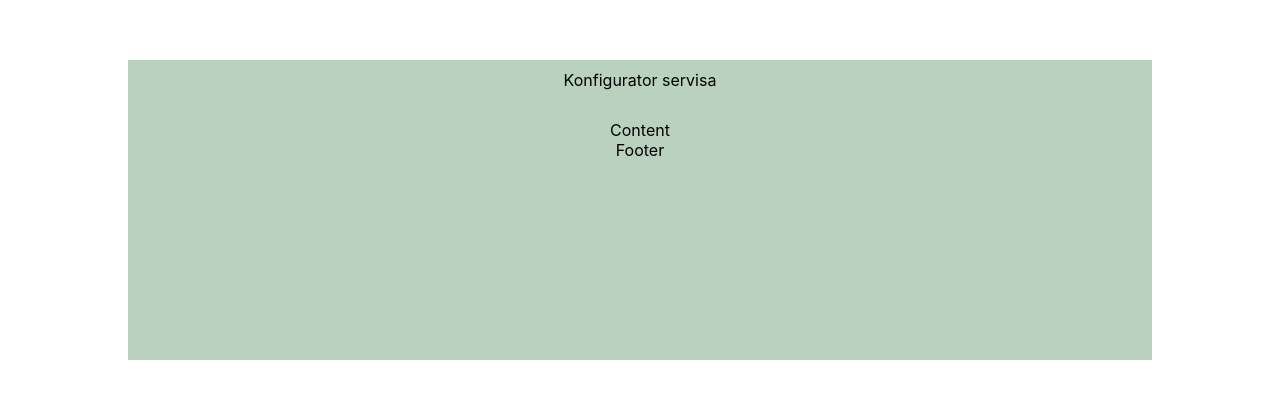
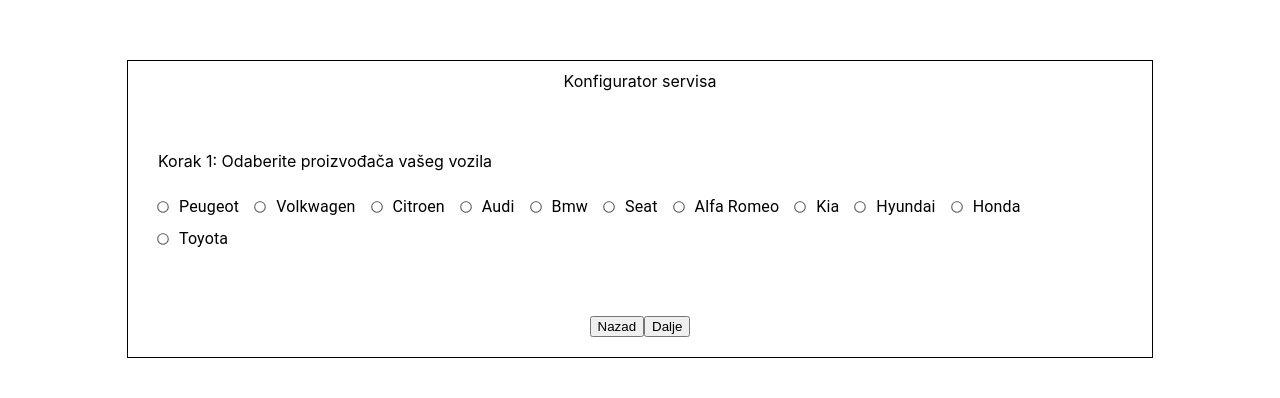
Before and after one commit to edohor/car_configurator, a React (Create React App) app in the folder car-configurator/: page / in a window 1280 px wide. Shown: the top 398 px of the page. Built offline with nearby package versions, Linux system fonts and the light colour scheme.

Commit message:
Implemented Redux state management

```diff
--- a/car-configurator/package.json
+++ b/car-configurator/package.json
@@ -6,12 +6,15 @@
     "@emotion/react": "^11.10.0",
     "@emotion/styled": "^11.10.0",
     "@mui/material": "^5.10.0",
+    "@reduxjs/toolkit": "^1.8.4",
     "@testing-library/jest-dom": "^5.16.5",
     "@testing-library/react": "^13.3.0",
     "@testing-library/user-event": "^13.5.0",
     "react": "^18.2.0",
     "react-dom": "^18.2.0",
+    "react-redux": "^8.0.2",
     "react-scripts": "5.0.1",
+    "redux": "^4.2.0",
     "web-vitals": "^2.1.4"
   },
   "scripts": {
--- /dev/null
+++ b/car-configurator/src/Components/Configurator/CarMakeQuestion.jsx
@@ -0,0 +1,33 @@
+import React, { useState, useEffect } from 'react';
+import GridItem from '../Layout/Grid/GridItem';
+import GridContainer from '../Layout/Grid/GridContainer';
+import RadioButtonsGroup from '../Layout/RadioButtonGroup';
+import { getCarMakes } from '../../Helpers/questionHelper';
+import { useSelector, useDispatch } from 'react-redux';
+import { selectCarMake } from '../../state/reducers/configurationSlice';
+
+export default function CarMakeQuestion() {
+  const carMakes = getCarMakes();
+  const state = useSelector((state) => state.carMake);
+  const dispatch = useDispatch();
+
+  const saveCarMake = (carMake) => {
+    dispatch(selectCarMake(carMake));
+  };
+
+  return (
+    <div className="modalWindowContainerQuestion">
+      <GridContainer direction="column">
+        <GridItem className="title">
+          <div>Korak 1: Odaberite proizvođača vašeg vozila</div>
+        </GridItem>
+        <GridItem className="content">
+          <RadioButtonsGroup
+            options={carMakes}
+            buttonSelected={(carMake) => saveCarMake(carMake)}
+          />
+        </GridItem>
+      </GridContainer>
+    </div>
+  );
+}
--- /dev/null
+++ b/car-configurator/src/Components/Layout/RadioButtonGroup.jsx
@@ -0,0 +1,50 @@
+import React, { useState, useEffect } from 'react';
+import {
+  Radio,
+  RadioGroup,
+  FormControlLabel,
+  FormControl,
+} from '@mui/material';
+import GridItem from '../Layout/Grid/GridItem';
+import GridContainer from '../Layout/Grid/GridContainer';
+
+export default function RadioButtonsGroup(props) {
+  const { options, ...rest } = props;
+  const [value, setValue] = useState();
+
+  const handleChange = (event) => {
+    setValue(event.target.value);
+  };
+
+  useEffect(() => {
+    props.buttonSelected && props.buttonSelected(value);
+  }, [value]);
+
+  return (
+    <FormControl>
+      <RadioGroup
+        aria-labelledby="demo-controlled-radio-buttons-group"
+        name="controlled-radio-buttons-group"
+        onChange={handleChange}
+      >
+        <GridContainer>
+          {options &&
+            options.map((option) => (
+              <GridItem key={option}>
+                <FormControlLabel
+                  value={option}
+                  control={<Radio />}
+                  label={option}
+                  sx={{
+                    '& .MuiSvgIcon-root': {
+                      fontSize: 14,
+                    },
+                  }}
+                />
+              </GridItem>
+            ))}
+        </GridContainer>
+      </RadioGroup>
+    </FormControl>
+  );
+}
--- a/car-configurator/src/Components/ModalWindow/ModalWindow.jsx
+++ b/car-configurator/src/Components/ModalWindow/ModalWindow.jsx
@@ -2,19 +2,25 @@ import React, { useState, useEffect } from 'react';
 import '../../Styles/ModalWindow.css';
 import GridItem from '../Layout/Grid/GridItem';
 import GridContainer from '../Layout/Grid/GridContainer';
+import ModalWindowNavigation from './ModalWindowNavigation';
+import CarMakeQuestion from '../../Components/Configurator/CarMakeQuestion';
+import { useSelector, useDispatch } from 'react-redux';
 
 export default function ModalWindow() {
+  const state = useSelector((state) => state);
+  console.log('state', state);
+
   return (
     <div className="modalWindowContainer">
       <GridContainer direction="column" className="modalWindow">
         <GridItem className="modalWindowHeader">
-          <text>Konfigurator servisa</text>
+          <div>Konfigurator servisa</div>
         </GridItem>
         <GridItem className="modalWindowContent">
-          <text>Content</text>
+          <CarMakeQuestion />
         </GridItem>
         <GridItem className="modalWindowFooter">
-          <text>Footer</text>
+          <ModalWindowNavigation />
         </GridItem>
       </GridContainer>
     </div>
--- /dev/null
+++ b/car-configurator/src/Components/ModalWindow/ModalWindowNavigation.jsx
@@ -0,0 +1,26 @@
+import React, { useState, useEffect } from 'react';
+import '../../Styles/ModalWindow.css';
+import GridItem from '../Layout/Grid/GridItem';
+import GridContainer from '../Layout/Grid/GridContainer';
+import { useSelector, useDispatch } from 'react-redux';
+import {
+  incrementStep,
+  decrementStep,
+} from '../../state/reducers/configurationSlice';
+
+export default function ModalWindowNavigation() {
+  const dispatch = useDispatch();
+
+  return (
+    <div className="modalWindowNavigation">
+      <GridContainer direction="row">
+        <GridItem>
+          <button onClick={() => dispatch(decrementStep())}>Nazad</button>
+        </GridItem>
+        <GridItem>
+          <button onClick={() => dispatch(incrementStep())}>Dalje</button>
+        </GridItem>
+      </GridContainer>
+    </div>
+  );
+}
--- /dev/null
+++ b/car-configurator/src/Helpers/questionHelper.js
@@ -0,0 +1,15 @@
+export const getCarMakes = () => {
+  return [
+    'Peugeot',
+    'Volkwagen',
+    'Citroen',
+    'Audi',
+    'Bmw',
+    'Seat',
+    'Alfa Romeo',
+    'Kia',
+    'Hyundai',
+    'Honda',
+    'Toyota',
+  ];
+};
--- a/car-configurator/src/Styles/ModalWindow.css
+++ b/car-configurator/src/Styles/ModalWindow.css
@@ -1,9 +1,8 @@
 .modalWindowContainer {
   width: 80%;
-  height: 300px;
-  background-color: rgb(185, 209, 190);
   margin: 60px auto;
   text-align: center;
+  border: 1px solid #000000;
 }
 .modalWindowContainer .modalWindow {
   height: 100%;
@@ -15,6 +14,13 @@
   margin-top: 30px;
 }
 .modalWindowContainer .modalWindowFooter {
-  position: relative;
-  bottom: 0px;
+  margin: 30px auto 20px;
+}
+
+.modalWindowContainerQuestion {
+  text-align: left;
+  padding: 30px;
+}
+.modalWindowContainerQuestion .content {
+  margin-top: 20px;
 }/*# sourceMappingURL=ModalWindow.css.map */
--- a/car-configurator/src/Styles/ModalWindow.scss
+++ b/car-configurator/src/Styles/ModalWindow.scss
@@ -2,10 +2,9 @@
 
 .modalWindowContainer {
   width: 80%;
-  height: 300px;
-  background-color: $bgColor;
   margin: 60px auto;
   text-align: center;
+  border: 1px solid #000000;
 
   .modalWindow {
     height: 100%;
@@ -20,7 +19,18 @@
   }
 
   .modalWindowFooter {
-    position: relative;
-    bottom: 0px;
+    margin: 30px auto 20px;
   }
 }
+
+.modalWindowContainerQuestion {
+  text-align: left;
+  padding: 30px;
+
+  .title {
+  }
+
+  .content {
+    margin-top: 20px;
+  }
+}
--- a/car-configurator/src/index.js
+++ b/car-configurator/src/index.js
@@ -3,11 +3,15 @@ import ReactDOM from 'react-dom/client';
 import './index.css';
 import App from './App';
 import reportWebVitals from './reportWebVitals';
+import { store } from './state/store';
+import { Provider } from 'react-redux';
 
 const root = ReactDOM.createRoot(document.getElementById('root'));
 root.render(
   <React.StrictMode>
-    <App />
+    <Provider store={store}>
+      <App />
+    </Provider>
   </React.StrictMode>
 );
 
--- /dev/null
+++ b/car-configurator/src/state/reducers/configurationSlice.js
@@ -0,0 +1,28 @@
+import { createSlice } from '@reduxjs/toolkit';
+
+const initialState = {
+  configurationStep: 1,
+  carMake: null,
+};
+
+export const configurationSlice = createSlice({
+  name: 'configurator',
+  initialState,
+  reducers: {
+    incrementStep: (state) => {
+      state.configurationStep += 1;
+    },
+    decrementStep: (state) => {
+      state.configurationStep -= 1;
+    },
+    selectCarMake: (state, action) => {
+      state.carMake = action.payload;
+    },
+  },
+});
+
+// Action creators are generated for each case reducer function
+export const { incrementStep, decrementStep, selectCarMake } =
+  configurationSlice.actions;
+
+export default configurationSlice.reducer;
--- /dev/null
+++ b/car-configurator/src/state/store.js
@@ -0,0 +1,6 @@
+import { configureStore } from '@reduxjs/toolkit';
+import configurationReducer from './reducers/configurationSlice';
+
+export const store = configureStore({
+  reducer: { configuration: configurationReducer },
+});
```
Also changed, not shown: car-configurator/src/state/reducers/index.js (added, +8 -0 lines), 2 other files (tests, documents, lock files or other folders).
